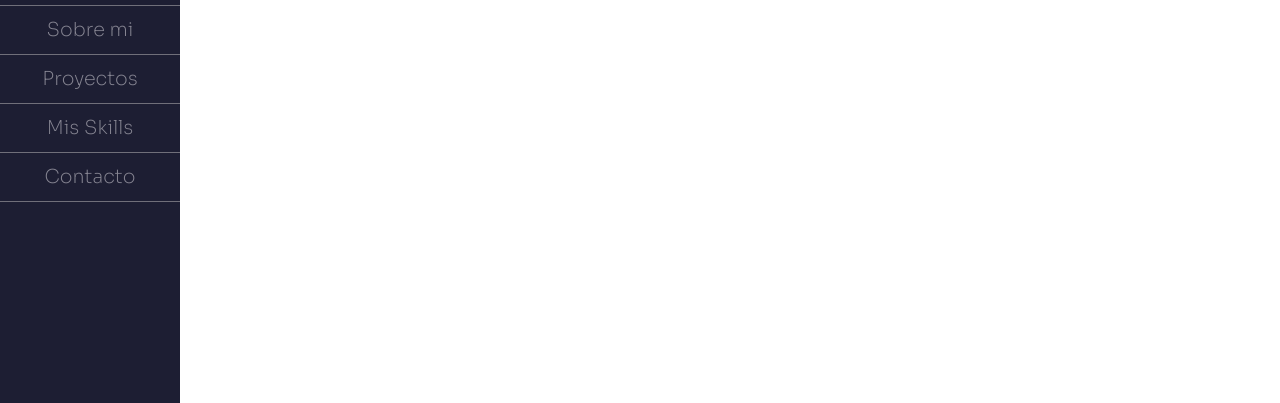
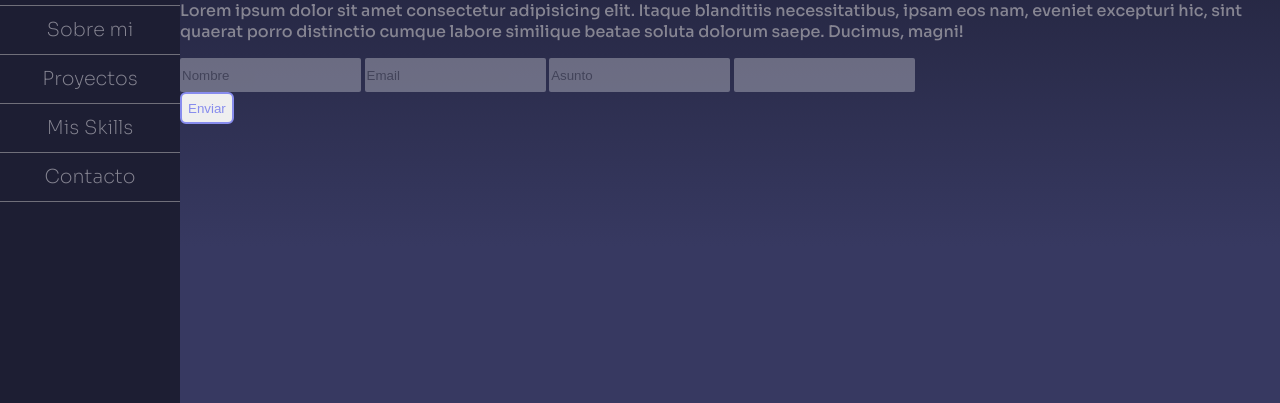
Before and after one commit to CrisdCor/portafolio-crisdcor, a plain HTML site: page index.html in a window 1280 px wide. Shown: the part 361-764 px from the top of the page. Drawn offline with Linux system fonts and the light colour scheme.

Commit message:
Actualización y correcciones a los iconos de redes sociales, creación de formulario de Contacto

```diff
--- a/index.html
+++ b/index.html
@@ -65,21 +65,27 @@
 
         <div class="mobile-social">
             <div class="social-container">
-                <img src="./icon/github-grey.png" alt="github" class="icon-face front">
+                <a href="https://github.com/CrisdCor">
+                    <img src="./icon/github-grey.png" alt="github" class="icon-face front">
+                </a>
                 <a href="https://github.com/CrisdCor" target="_blank" class="icon-face back">
                     <img src="./icon/github-lemon.png" alt="github">
                 </a>
             </div>
 
             <div class="social-container">
-                <img src="./icon/twitter-grey.png" alt="twitter" class="icon-face front">
+                <a href="https://twitter.com/CristianCorra11" class="icon-face front">
+                    <img src="./icon/twitter-grey.png" alt="twitter">
+                </a>
                 <a href="https://twitter.com/CristianCorra11" target="_blank" class="icon-face back">
                     <img src="./icon/twitter-lemon.png" alt="twitter">
                 </a>
             </div>
 
             <div class="social-container">
-                <img src="./icon/instagram-grey.png" alt="instagram" class="icon-face front">
+                <a href="https://instagram.com/crisd_cor?igshid=YmMyMTA2M2Y=">
+                    <img src="./icon/instagram-grey.png" alt="instagram" class="icon-face front">
+                </a>
                 <a href="https://instagram.com/crisd_cor?igshid=YmMyMTA2M2Y=" target="_blank" class="icon-face back">
                     <img src="./icon/instagram-lemon.png" alt="instagram">
                 </a>
@@ -134,6 +140,23 @@
         </div>
     </div>
 
+    <section class="section-contact">
+        <div class="contact-container">
+            <div class="contact-header">
+                <h2>Contacto</h2>
+                <p>Lorem ipsum dolor sit amet consectetur adipisicing elit. Itaque blanditiis necessitatibus, ipsam eos nam, eveniet excepturi hic, sint quaerat porro distinctio cumque labore similique beatae soluta dolorum saepe. Ducimus, magni!</p>
+            </div>
+
+            <form action="" class="form-contact">
+                <input type="text" class="contact-name" placeholder="Nombre">
+                <input type="text" class="contacto-email" placeholder="Email">
+                <input type="" class="contact-subject" placeholder="Asunto">
+                <input type="text" class="contact-message">
+            </form>
+            <button class="send">Enviar</button>
+        </div>
+    </section>
+
 
     <script src="./main.js"></script>
 </body>
--- a/style.css
+++ b/style.css
@@ -33,6 +33,10 @@ body {
 
 /* ***** General Styles ***** */
 
+h2 {
+    margin: 0;
+}
+
 p {
     color: var(--ligh-grey);
     font-size: var(--md);
@@ -53,6 +57,22 @@ ul {
 
 li {
     list-style: none;
+}
+
+input {
+    height: 32px;
+    color: var(--ligh-grey);
+    background: var(--white);
+    border: none;
+    border-radius: 2px;
+    opacity: 0.3;
+}
+
+button {
+    height: 32px;
+    border: 2px solid var(--light-blue);
+    border-radius: 6px;
+    color: var(--light-blue);
 }
 
 
@@ -238,6 +258,23 @@ li {
     transition: transform 600ms;
 }
 
+
+/* ***** Contact Section ***** */
+
+.section-contact {
+    width: 100%;
+    height: 100vh;
+    display: flex;
+    align-items: center;
+    justify-content: center;
+    background: var(--gradient-dark);
+}
+
+.contact-container {
+    position: absolute;
+    left: 180px;
+}
+
 .inactive {
     display: none;
 }
@@ -249,6 +286,10 @@ li {
     .desktop-menu {
         display: none;
     }
+    .contact-container {
+        position: relative;
+        left: 0;
+    }
 }
 
 @media(min-width: 1201px) {
```
